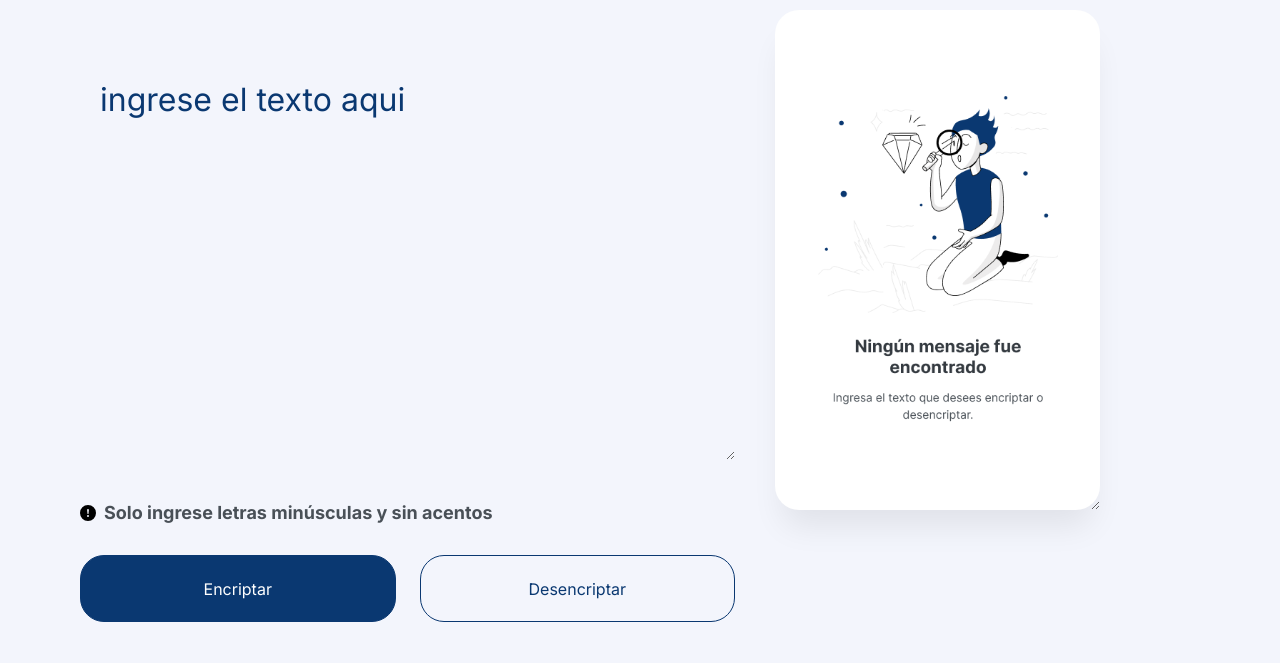
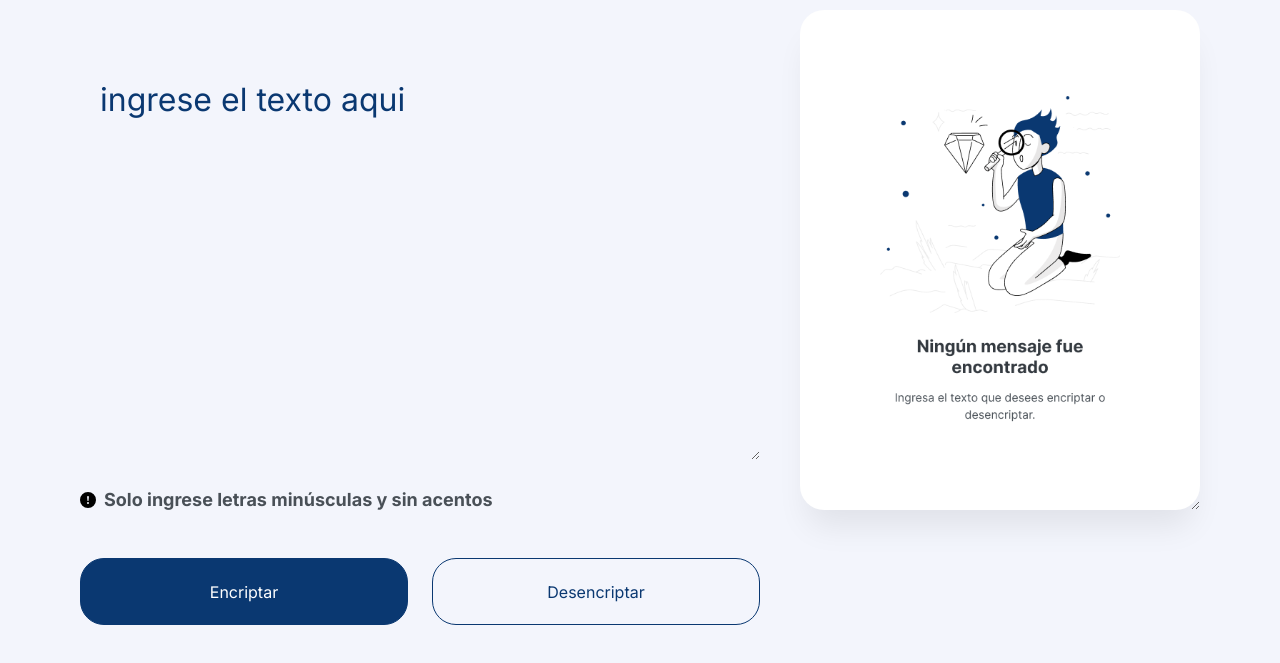
Before and after one commit to celesteamador/encriptador-texto, a plain HTML site: page index.html in a window 1280 px wide. Shown: the part 55-718 px from the top of the page. Drawn offline with Linux system fonts and the light colour scheme.

Commit message:
index update

```diff
--- a/index.html
+++ b/index.html
@@ -15,8 +15,8 @@
         <img src="img/logo.png" alt="logo de alura" class="logo">
     </header>
     <main>
-        <section>
-                <textarea class="textarea" cols="30" rows="7" placeholder="Ingrese el texto aqui"></textarea>
+        <section class="seccion-entrada">
+                <textarea class="textarea" placeholder="Ingrese el texto aqui"></textarea>
                 <div>
                     <h6 class="informacion"> <img src="img/exclamation-circle-fill.svg" alt="exclamation"> Solo ingrese letras minúsculas y sin acentos</h6>
                 </div>
@@ -25,8 +25,8 @@
                     <button class="btn-desencriptar" onclick="btnDesencriptar()">Desencriptar</button>
                 </div>
         </section>
-        <section>
-            <textarea class="mensaje" cols="18" rows="12.5"></textarea>
+        <section class="seccion-resultado">
+            <textarea class="mensaje"></textarea>
             <div>
                 <button class="copiar" onclick="btnCopiar()" hidden>Copiar</button>
             </div>
```
